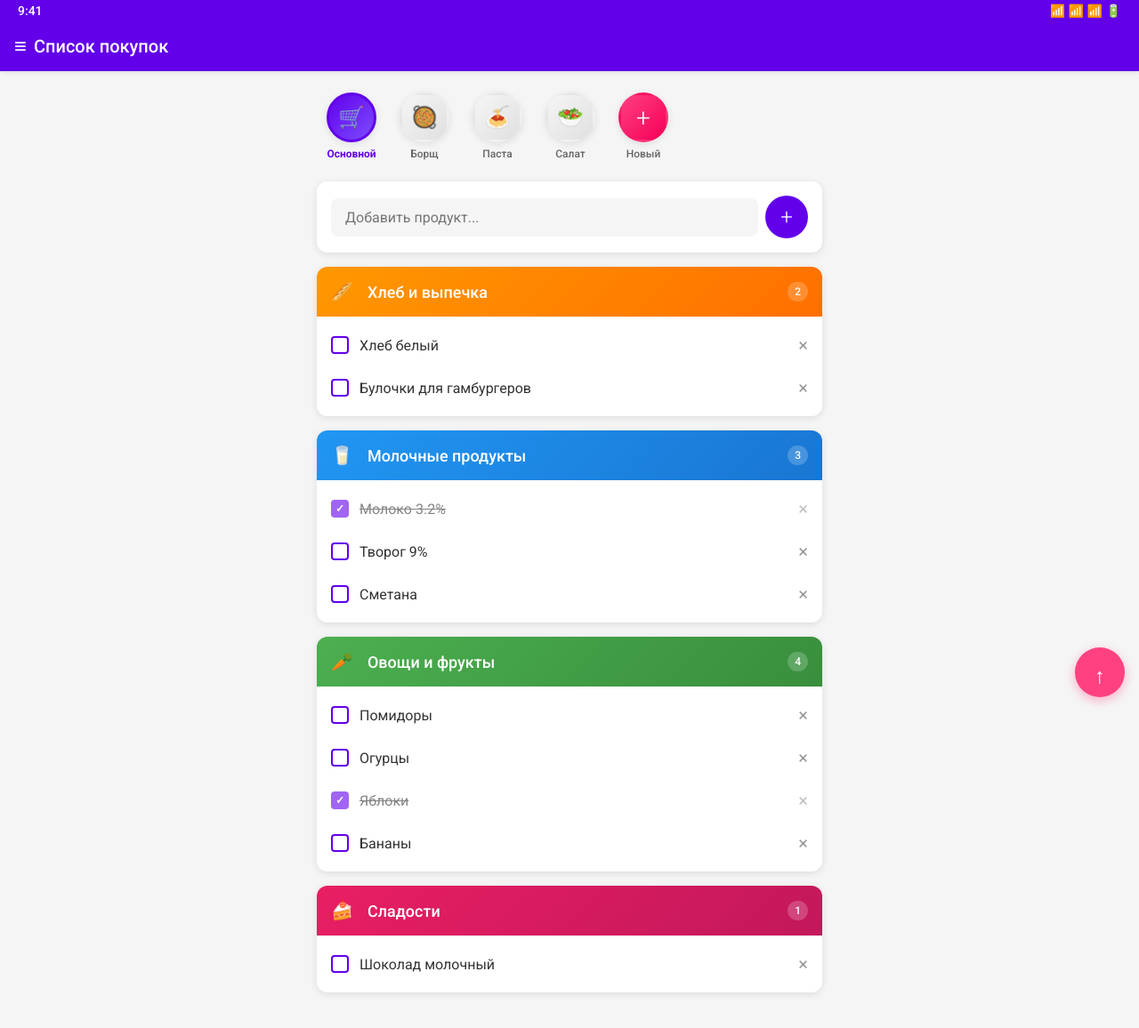
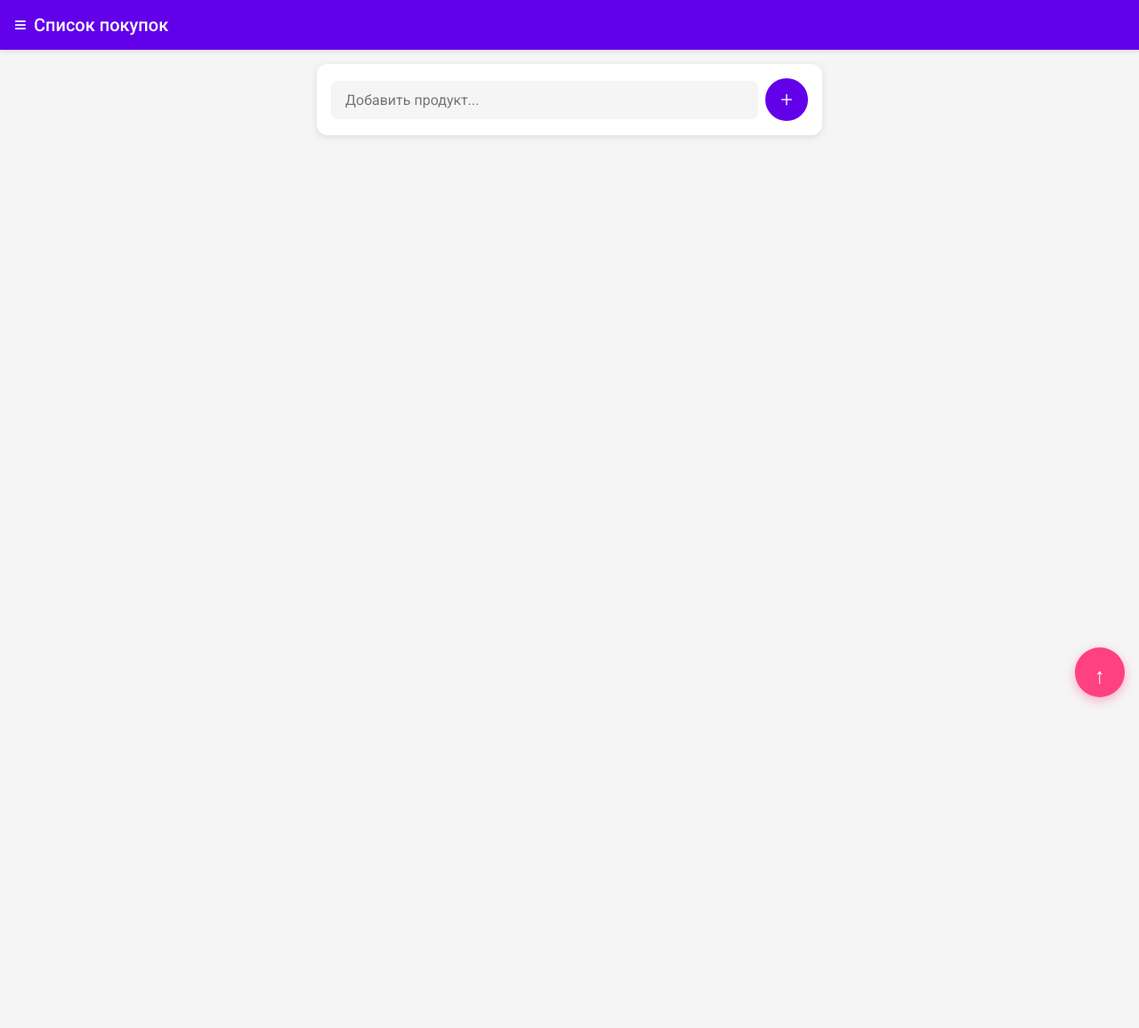
Before and after one commit to gyuiltylizard/shopping-list-app, a website: page www/index.html in a window 1280 px wide. Shown: the whole page at 89% size. After the commit the page ends 800 px from the top, so only its background shows below. Drawn offline with Linux system fonts and the light colour scheme.

Commit message:
Убраны тестовые функции

```diff
--- a/www/index.html
+++ b/www/index.html
@@ -62,6 +62,7 @@
 
         .recipes-stories {
             margin-bottom: 16px;
+            display: none; /* Скрыто по умолчанию */
         }
 
         .stories-container {
@@ -315,10 +316,7 @@
     </style>
 </head>
 <body>
-    <div class="status-bar">
-        <span>9:41</span>
-        <span>📶 📶 📶 🔋</span>
-    </div>
+
 
     <div class="app-bar">
         <span class="menu-icon">≡</span>
@@ -331,18 +329,6 @@
                 <div class="story-item active" data-recipe="main" onclick="switchToRecipe('main')">
                     <div class="story-circle">🛒</div>
                     <div class="story-name">Основной</div>
-                </div>
-                <div class="story-item" data-recipe="borsch" onclick="switchToRecipe('borsch')">
-                    <div class="story-circle">🥘</div>
-                    <div class="story-name">Борщ</div>
-                </div>
-                <div class="story-item" data-recipe="pasta" onclick="switchToRecipe('pasta')">
-                    <div class="story-circle">🍝</div>
-                    <div class="story-name">Паста</div>
-                </div>
-                <div class="story-item" data-recipe="salad" onclick="switchToRecipe('salad')">
-                    <div class="story-circle">🥗</div>
-                    <div class="story-name">Салат</div>
                 </div>
                 <div class="story-item add-new" onclick="createNewRecipe()">
                     <div class="story-circle">+</div>
@@ -359,103 +345,7 @@
         </div>
 
         <div id="categoriesContainer">
-            <div class="category-section" data-category="bread">
-                <div class="category-header category-bread">
-                    <div class="category-title">
-                        <span style="font-size: 20px; margin-right: 8px;">🥖</span>
-                        Хлеб и выпечка
-                    </div>
-                    <div class="category-count">2</div>
-                </div>
-                <div class="category-items">
-                    <div class="item">
-                        <div class="checkbox" onclick="toggleItem(this)"></div>
-                        <div class="item-text">Хлеб белый</div>
-                        <span class="delete-button" onclick="deleteItem(this)">×</span>
-                    </div>
-                    <div class="item">
-                        <div class="checkbox" onclick="toggleItem(this)"></div>
-                        <div class="item-text">Булочки для гамбургеров</div>
-                        <span class="delete-button" onclick="deleteItem(this)">×</span>
-                    </div>
-                </div>
-            </div>
-
-            <div class="category-section" data-category="dairy">
-                <div class="category-header category-dairy">
-                    <div class="category-title">
-                        <span style="font-size: 20px; margin-right: 8px;">🥛</span>
-                        Молочные продукты
-                    </div>
-                    <div class="category-count">3</div>
-                </div>
-                <div class="category-items">
-                    <div class="item completed">
-                        <div class="checkbox checked" onclick="toggleItem(this)"></div>
-                        <div class="item-text">Молоко 3.2%</div>
-                        <span class="delete-button" onclick="deleteItem(this)">×</span>
-                    </div>
-                    <div class="item">
-                        <div class="checkbox" onclick="toggleItem(this)"></div>
-                        <div class="item-text">Творог 9%</div>
-                        <span class="delete-button" onclick="deleteItem(this)">×</span>
-                    </div>
-                    <div class="item">
-                        <div class="checkbox" onclick="toggleItem(this)"></div>
-                        <div class="item-text">Сметана</div>
-                        <span class="delete-button" onclick="deleteItem(this)">×</span>
-                    </div>
-                </div>
-            </div>
-
-            <div class="category-section" data-category="vegetables">
-                <div class="category-header category-vegetables">
-                    <div class="category-title">
-                        <span style="font-size: 20px; margin-right: 8px;">🥕</span>
-                        Овощи и фрукты
-                    </div>
-                    <div class="category-count">4</div>
-                </div>
-                <div class="category-items">
-                    <div class="item">
-                        <div class="checkbox" onclick="toggleItem(this)"></div>
-                        <div class="item-text">Помидоры</div>
-                        <span class="delete-button" onclick="deleteItem(this)">×</span>
-                    </div>
-                    <div class="item">
-                        <div class="checkbox" onclick="toggleItem(this)"></div>
-                        <div class="item-text">Огурцы</div>
-                        <span class="delete-button" onclick="deleteItem(this)">×</span>
-                    </div>
-                    <div class="item completed">
-                        <div class="checkbox checked" onclick="toggleItem(this)"></div>
-                        <div class="item-text">Яблоки</div>
-                        <span class="delete-button" onclick="deleteItem(this)">×</span>
-                    </div>
-                    <div class="item">
-                        <div class="checkbox" onclick="toggleItem(this)"></div>
-                        <div class="item-text">Бананы</div>
-                        <span class="delete-button" onclick="deleteItem(this)">×</span>
-                    </div>
-                </div>
-            </div>
-
-            <div class="category-section" data-category="sweets">
-                <div class="category-header category-sweets">
-                    <div class="category-title">
-                        <span style="font-size: 20px; margin-right: 8px;">🍰</span>
-                        Сладости
-                    </div>
-                    <div class="category-count">1</div>
-                </div>
-                <div class="category-items">
-                    <div class="item">
-                        <div class="checkbox" onclick="toggleItem(this)"></div>
-                        <div class="item-text">Шоколад молочный</div>
-                        <span class="delete-button" onclick="deleteItem(this)">×</span>
-                    </div>
-                </div>
-            </div>
+            <!-- Пустой список - продукты добавляются пользователем -->
         </div>
     </div>
 
@@ -467,10 +357,7 @@
         let currentRecipe = 'main';
 
         let recipeData = {
-            main: { name: 'Список покупок', products: [] },
-            borsch: { name: 'Борщ', products: [] },
-            pasta: { name: 'Паста', products: [] },
-            salad: { name: 'Салат', products: [] }
+            main: { name: 'Список покупок', products: [] }
         };
 
         function saveCurrentRecipeData() {
@@ -522,6 +409,12 @@
             const recipeId = 'recipe_' + Date.now();
 
             recipeData[recipeId] = { name: name, products: [] };
+
+            // Показать stories-секцию при создании первого рецепта
+            const storiesSection = document.querySelector('.recipes-stories');
+            if (storiesSection.style.display === 'none') {
+                storiesSection.style.display = 'block';
+            }
 
             const newStory = document.createElement('div');
             newStory.className = 'story-item';
```
